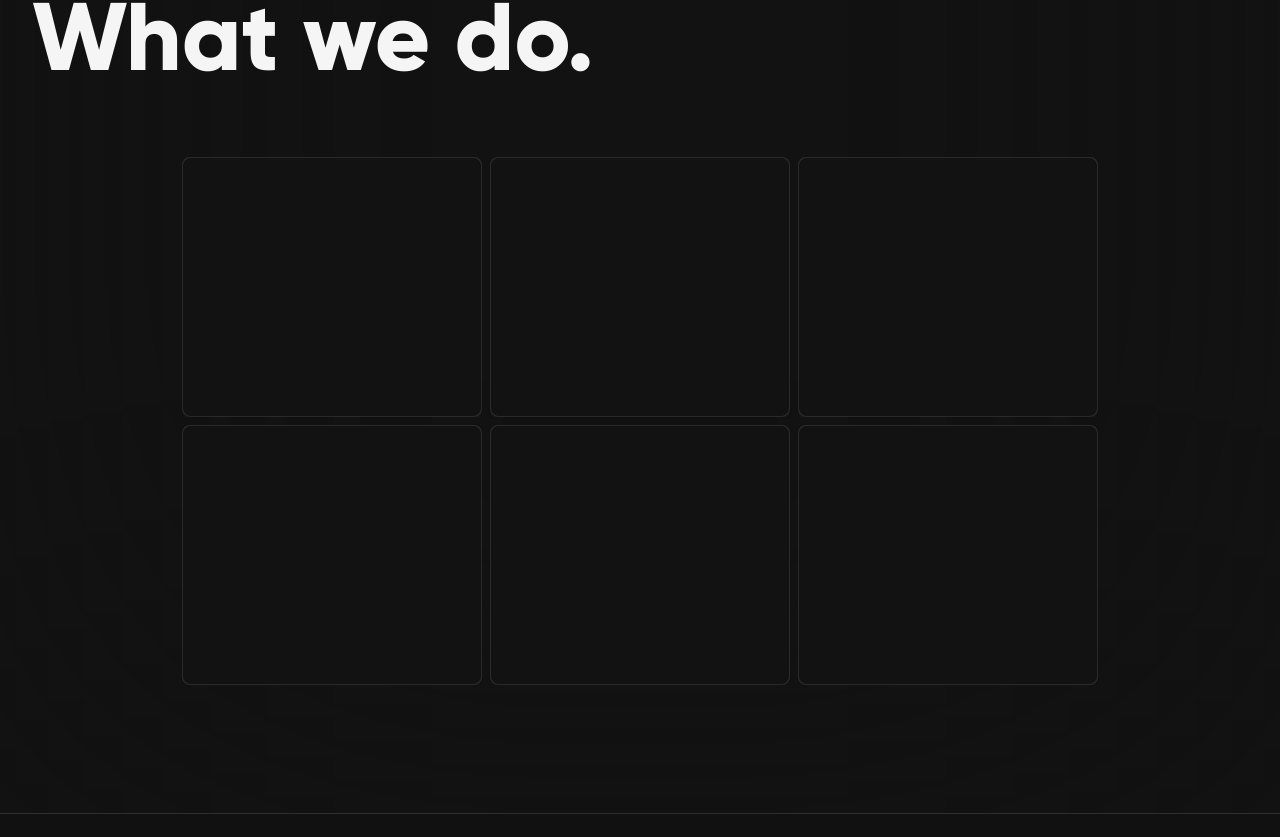
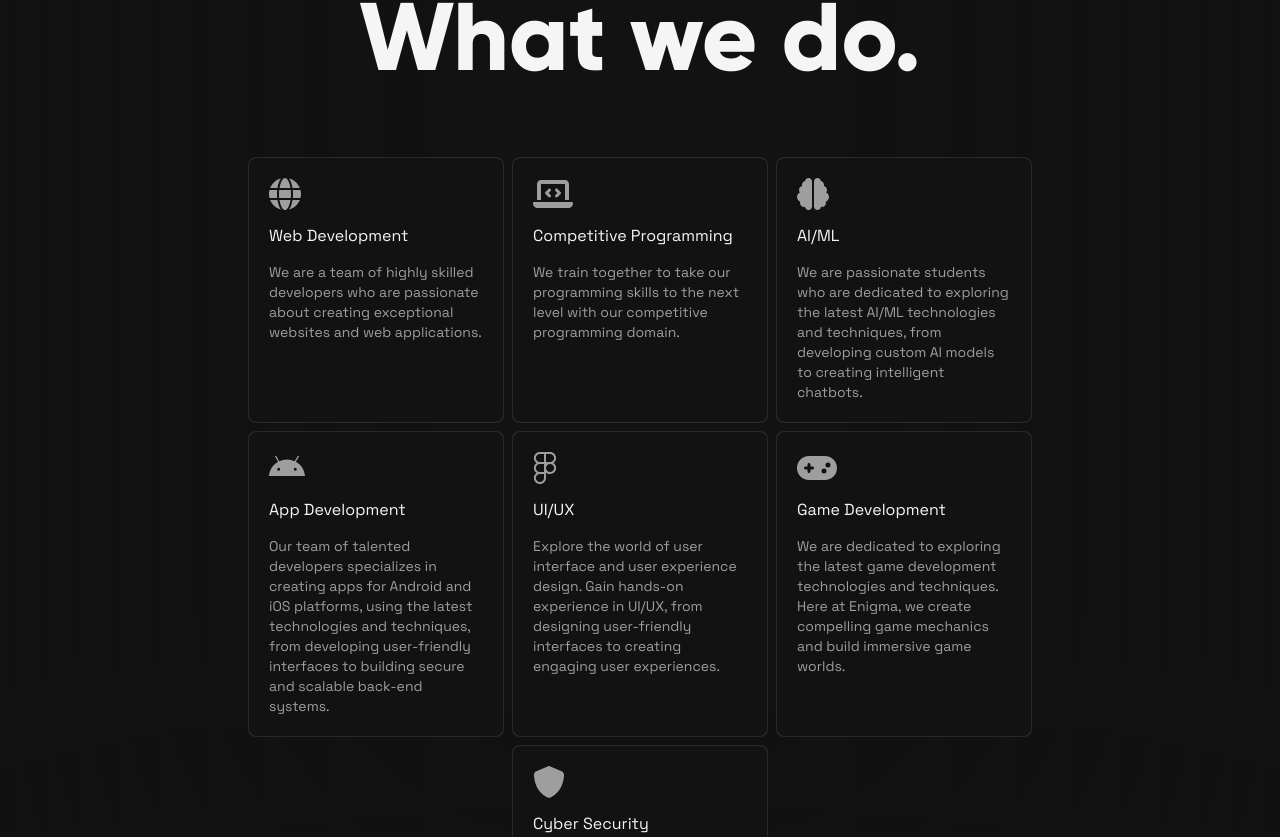
Before and after one commit to EnigmaVSSUT/EnigmaCMS-FrontEnd, a Next.js app: page / in a window 1280 px wide. Shown: the part 883-1720 px from the top of the page. Built offline with nearby package versions, Linux system fonts and the light colour scheme.

Commit message:
feat: services

```diff
--- a/components/home/ServiceCard.jsx
+++ b/components/home/ServiceCard.jsx
@@ -1,24 +1,53 @@
 import useCursorStore from "@/lib/store/useCursorPositionStore"
-import { Stack } from "@mui/material"
+import { faGlobe } from "@fortawesome/free-solid-svg-icons"
+import { FontAwesomeIcon } from "@fortawesome/react-fontawesome"
+import { Stack, Typography, useTheme } from "@mui/material"
 
-const ServiceCardContent = () => {
+const ServiceCardContent = ({ service }) => {
+	const theme = useTheme()
+
 	return (
 		<Stack
 			sx={{
-				position: 'absolute',
+				position: 'relative',
 				width: 'calc(100% - 2px)',
 				height: 'calc(100% - 2px)',
 				margin: '1px',
 				bgcolor: 'background.paper',
-				borderRadius: 'inherit'
+				borderRadius: 'inherit',
+				padding: '20px',
+				gap:'14px',
+				alignItems: 'start',
+				'&:hover svg': {
+					color: theme.palette.primary.main
+				}
 			}}
 		>
-
+			<FontAwesomeIcon
+				icon={service.icon}
+				color={theme.palette.text.body}
+				size="2xl"
+				style={{
+					transition: 'color 500ms',
+				}}
+			/>
+			<Typography
+				color='text.title'
+				variant='body1'
+			>
+				{ service.name }
+			</Typography>
+			<Typography
+				color='text.body'
+				variant='body2'
+			>
+				{ service.description }
+			</Typography>
 		</Stack>
 	)
 }
 
-const ServiceCard = ({ mousePos }) => {
+const ServiceCard = ({ service }) => {
 	// const [x, y] = useCursorStore(state => [state.x, state.y])
 
 
@@ -26,8 +55,8 @@ const ServiceCard = ({ mousePos }) => {
 		<Stack
 			position='relative'
 			sx={{
-				width: 300,
-				height: 260,
+				width: '100%',
+				height: '100%',
 				bgcolor: 'rgba(255, 255, 255, 0.1)',
 				borderRadius: '8px',
 				overflow: 'hidden',
@@ -42,7 +71,7 @@ const ServiceCard = ({ mousePos }) => {
 				}
 			}}
 		>
-			<ServiceCardContent />
+			<ServiceCardContent service={service} />
 		</Stack>
 	)
 }
--- a/components/home/Services.jsx
+++ b/components/home/Services.jsx
@@ -2,13 +2,50 @@ import { Stack, Typography } from "@mui/material"
 import EnigmaLink from "../common/EnigmaLink"
 import ServiceCard from "./ServiceCard"
 import { useEffect, useRef, useState } from "react"
+import { faBrain, faGamepad, faGlobe, faLaptopCode, faMobileAndroid, faShield } from "@fortawesome/free-solid-svg-icons"
+import { faAndroid, faFigma } from "@fortawesome/free-brands-svg-icons"
+import Grid from "@mui/material/Unstable_Grid2"
+
+const services = [
+	{
+		icon: faGlobe,
+		name: 'Web Development',
+		description: 'We are a team of highly skilled developers who are passionate about creating exceptional websites and web applications.'
+	},
+	{
+		icon: faLaptopCode,
+		name: 'Competitive Programming',
+		description: 'We train together to take our programming skills to the next level with our competitive programming domain.'
+	},
+	{
+		icon: faBrain,
+		name: 'AI/ML',
+		description: 'We are passionate students who are dedicated to exploring the latest AI/ML technologies and techniques, from developing custom AI models to creating intelligent chatbots.'
+	},
+	{
+		icon: faAndroid,
+		name: 'App Development',
+		description: 'Our team of talented developers specializes in creating apps for Android and iOS platforms, using the latest technologies and techniques, from developing user-friendly interfaces to building secure and scalable back-end systems.'
+	},
+	{
+		icon: faFigma,
+		name: 'UI/UX',
+		description: 'Explore the world of user interface and user experience design. Gain hands-on experience in UI/UX, from designing user-friendly interfaces to creating engaging user experiences.'
+	},
+	{
+		icon: faGamepad,
+		name: 'Game Development',
+		description: 'We are dedicated to exploring the latest game development technologies and techniques. Here at Enigma, we create compelling game mechanics and build immersive game worlds.'
+	},
+	{
+		icon: faShield,
+		name: 'Cyber Security',
+		description: 'Our community of like-minded peers supports each other\'s growth and development in the Cyber Security domain, by implementing secure systems to conducting ethical hacking exercies.'
+	},
+]
 
 const Services = () => {
 	const servicesContainerRef = useRef()
-	const [mousePosition, setMousePosition] = useState({
-		x: 0,
-		y: 0
-	})
 
 	useEffect(() => {
 		servicesContainerRef.current.addEventListener('mousemove', e => {
@@ -24,14 +61,16 @@ const Services = () => {
 		<Stack
 			minHeight='100vh'
 			padding='64px 32px'
+			alignItems='center'
 		>
 			<Typography
 				variant='h1'
 				color='text.title'
+				textAlign='center'
 			>
 				What we do.
 			</Typography>
-			<Stack
+			{/* <Stack
 				direction='row'
 				flexWrap='wrap'
 				ref={servicesContainerRef}
@@ -49,13 +88,38 @@ const Services = () => {
 				alignSelf='center'
 				justifyContent='center'
 			>
-				<ServiceCard />
-				<ServiceCard />
-				<ServiceCard />
-				<ServiceCard />
-				<ServiceCard />
-				<ServiceCard />
-			</Stack>
+				{ services.map(s => (
+					<ServiceCard service={s} />
+				)) }
+			</Stack> */}
+			<Grid
+				container
+				maxWidth='1024px'
+				width='100%'
+				ref={servicesContainerRef}
+				gap='8px'
+				justifyContent='center'
+				padding='64px 0'
+				sx={{
+					'&:hover': {
+						'& .MuiGrid2-root .MuiStack-root:before': {
+							opacity: 1
+						}
+					}
+				}}
+			>
+				{ services.map(s => (
+					<Grid
+						xs={12}
+						sm={6}
+						md={3}
+						maxWidth='300px'
+						width='100%'
+					>
+						<ServiceCard service={s} />
+					</Grid>
+				)) }
+			</Grid>
 		</Stack>
 	)
 }
--- a/layout/appbar/Header.jsx
+++ b/layout/appbar/Header.jsx
@@ -18,7 +18,7 @@ const Header = () => {
 				borderColor='divider'
 				justifyContent='center'
 				alignItems='center'
-				padding='10px 24px'
+				padding='10px 32px'
 				gap='16px'
 			>
 				<Stack
--- a/package.json
+++ b/package.json
@@ -13,6 +13,11 @@
         "@emotion/styled": "^11.10.6",
         "@fontsource/source-code-pro": "^4.5.14",
         "@fontsource/space-grotesk": "^4.5.13",
+        "@fortawesome/fontawesome-svg-core": "^6.3.0",
+        "@fortawesome/free-brands-svg-icons": "^6.3.0",
+        "@fortawesome/free-regular-svg-icons": "^6.3.0",
+        "@fortawesome/free-solid-svg-icons": "^6.3.0",
+        "@fortawesome/react-fontawesome": "^0.2.0",
         "@mui/icons-material": "^5.11.11",
         "@mui/material": "^5.11.14",
         "@next/font": "13.1.5",
```
Also changed, not shown: 1 other file (tests, documents, lock files or other folders).
